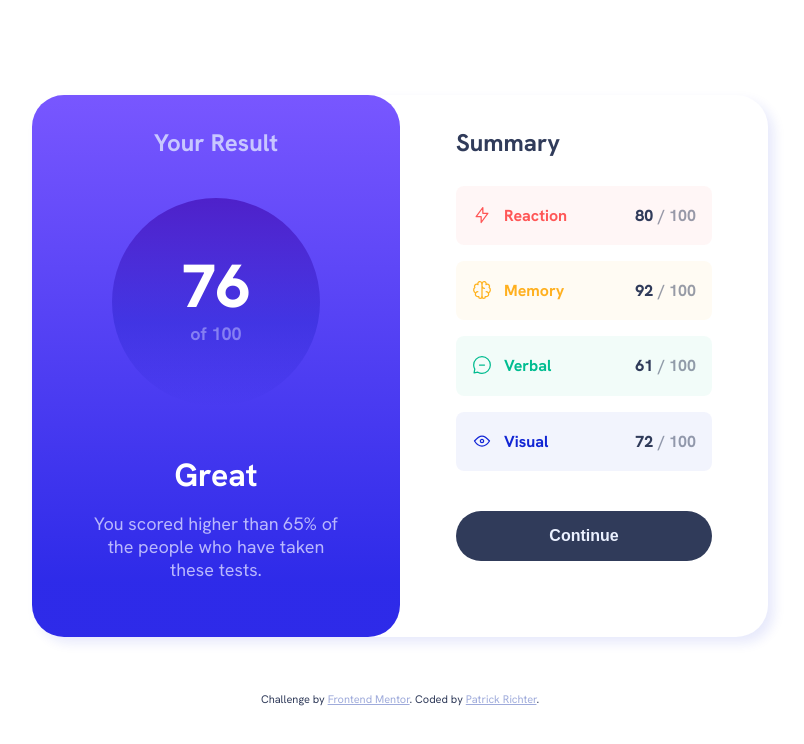
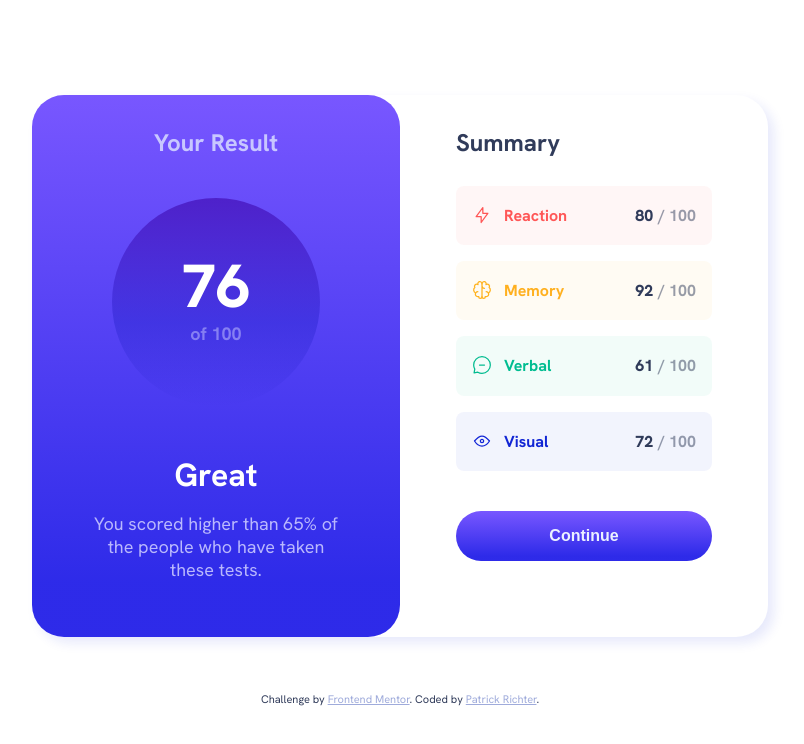
Before and after one commit to gnss85/results-summary-component-main, a website built with Vite: page src/index.html in a window 1280 px wide. In both pictures the pointer is over the button "Continue". Shown: the whole page, without its empty margins (240-1044 px from the left). Built offline with nearby package versions, Linux system fonts and the light colour scheme.

Commit message:
Update README.md, README-template.md, and 4 more files...

```diff
--- a/src/scss/style.scss
+++ b/src/scss/style.scss
@@ -243,6 +243,14 @@ body {
       background-color: var(--clr-neutral-800);
       font-size: var(--fs-400);
       font-weight: var(--fw-bold);
+
+      &:hover,
+      &:focus-visible {
+        background: linear-gradient(
+          hsl(var(--hsl-clr-accent-400)) 0%,
+          hsl(var(--hsl-clr-accent-600)) 90%
+        );
+      }
     }
   }
 }
```
Also changed, not shown: README.md (added), briefing/README-template.md (deleted), src/assets/images/screenshots/desktop.png (added), src/assets/images/screenshots/hover-state.png (added), src/assets/images/screenshots/mobile.png (added).
